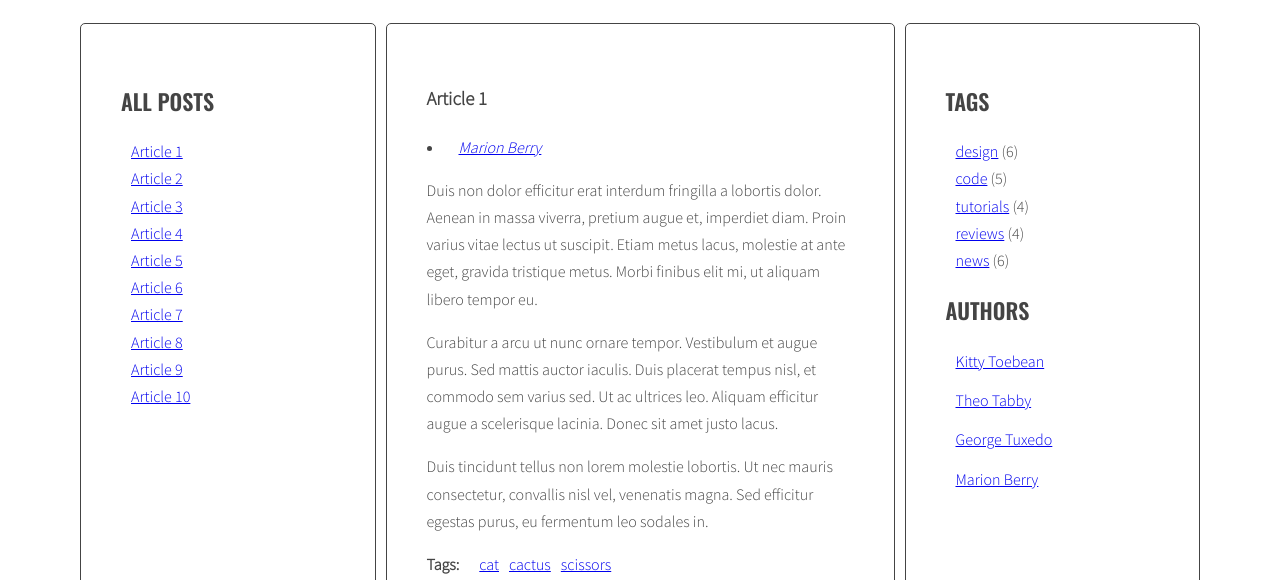
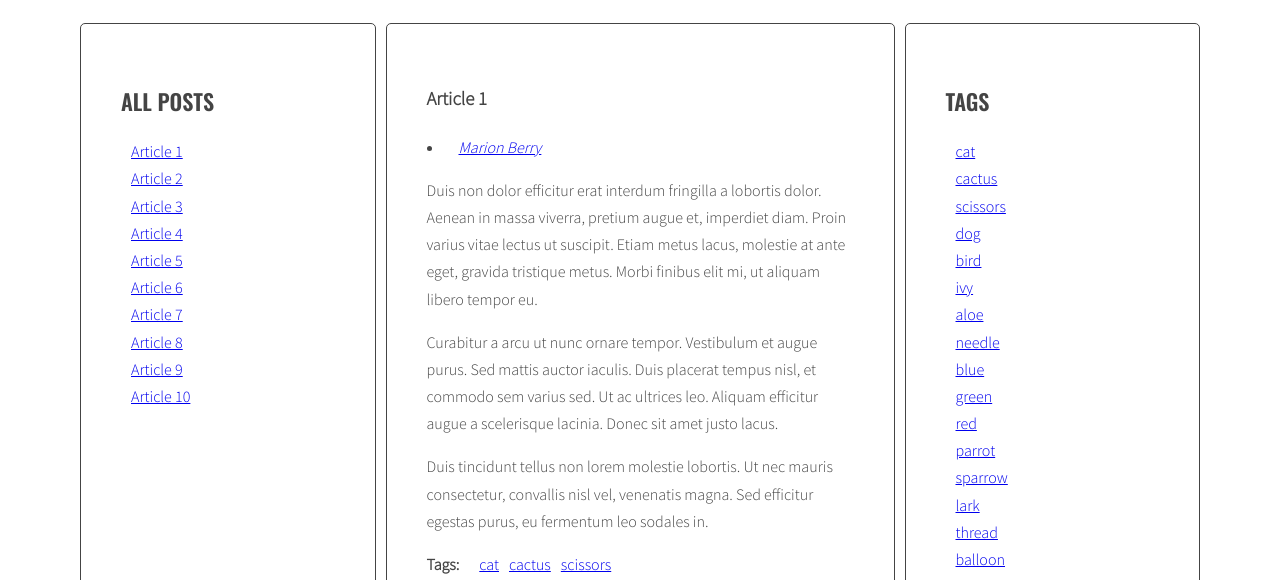
Before and after one commit to MarSzar/javascript-blog, a website: page index.html in a window 1280 px wide. Shown: the part 220-800 px from the top of the page. Drawn offline with nearby package versions, Linux system fonts and the light colour scheme.

Commit message:
Add allTags (new algorithm as NEW) and remove the tag list from the right column in html

```diff
--- a/index.html
+++ b/index.html
@@ -176,11 +176,7 @@
                     <aside class="sidebar">
                         <h2 class="section-title">Tags</h2>
                         <ul class="list tags">
-                            <li><a href="#">design</a> <span>(6)</span></li>
-                            <li><a href="#">code</a> <span>(5)</span></li>
-                            <li><a href="#">tutorials</a> <span>(4)</span></li>
-                            <li><a href="#">reviews</a> <span>(4)</span></li>
-                            <li><a href="#">news</a> <span>(6)</span></li>
+
                         </ul>
                         <h2 class="section-title">Authors</h2>
                         <ul class="list authors">
--- a/js/script.js
+++ b/js/script.js
@@ -47,7 +47,8 @@
     optTitleSelector = '.post-title',
     optTitleListSelector = '.titles',
     optArticleTagsSelector = '.post-tags .list',
-    optArticleAuthorSelector = '.post-author';
+    optArticleAuthorSelector = '.post-author',
+    optTagsListSelector = '.tags.list';
 
 
   function generateTitleLinks(customSelector = ''){
@@ -94,6 +95,9 @@ for(let link of links){
 
 /*TAGS*/
 function generateTags(){
+  /* [NEW] create a new variable allTags with an empty array */
+  let allTags = [];
+
   /* find all articles */
   const articles = document.querySelectorAll(optArticleSelector);
 
@@ -124,13 +128,27 @@ function generateTags(){
       /* add generated code to html variable */
       html = html + linkHTML;
 
+      /* [NEW] check if this link is NOT already in allTags */
+      if(allTags.indexOf(linkHTML) == -1){
+
+        /* [NEW] add generated code to allTags array */
+        allTags.push(linkHTML);
+      }
+
     /* END LOOP: for each tag */
     }
+
     /* insert HTML of all the links into the tags wrapper */
     tagList.innerHTML = html;
 
   /* END LOOP: for every article: */
   }
+
+  /* [NEW] find list of tags in right column */
+  const tagList = document.querySelector('.tags');
+
+  /* [NEW] add html from allTags to tagList */
+  tagList.innerHTML = allTags.join(' ');
 }
 
 generateTags();
```
